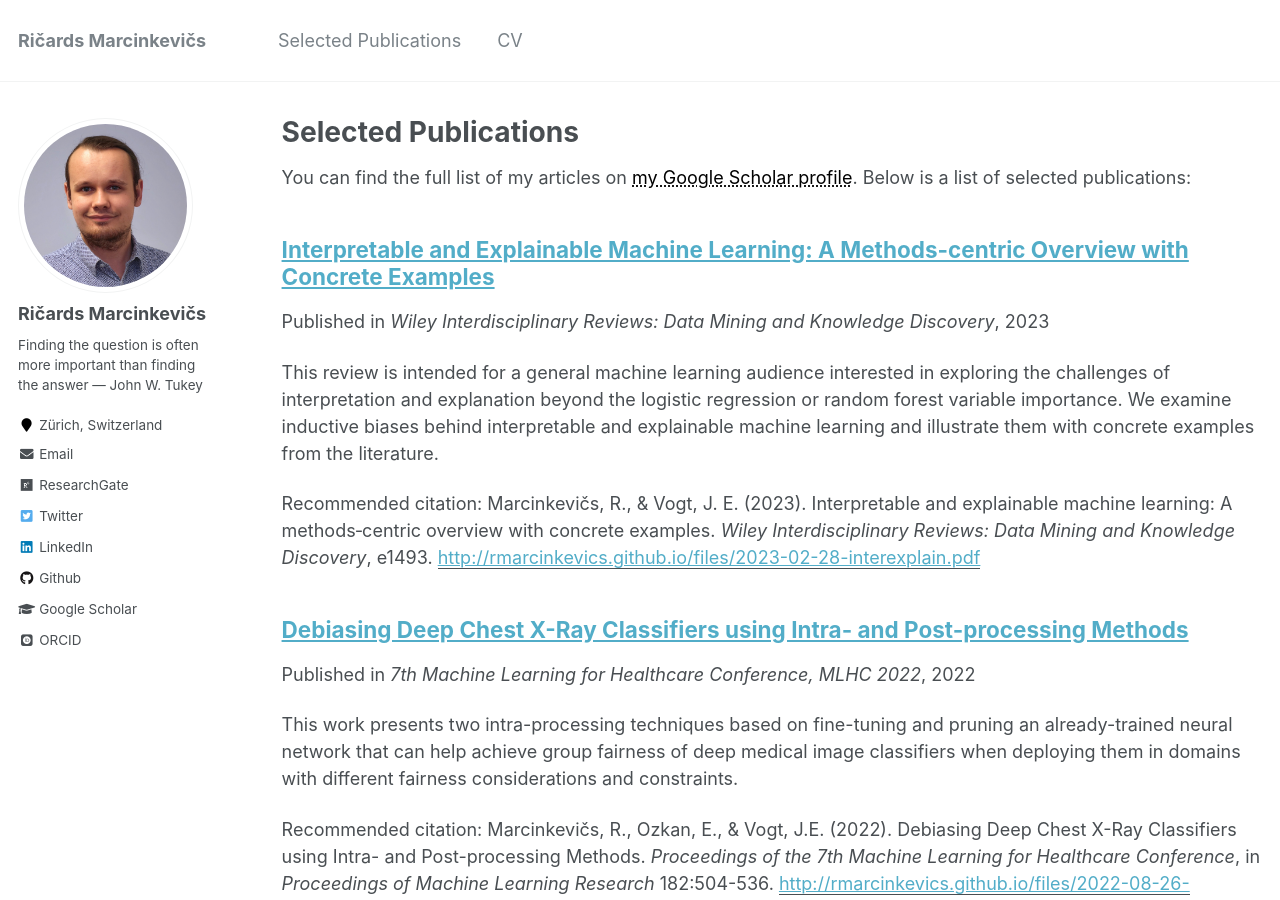
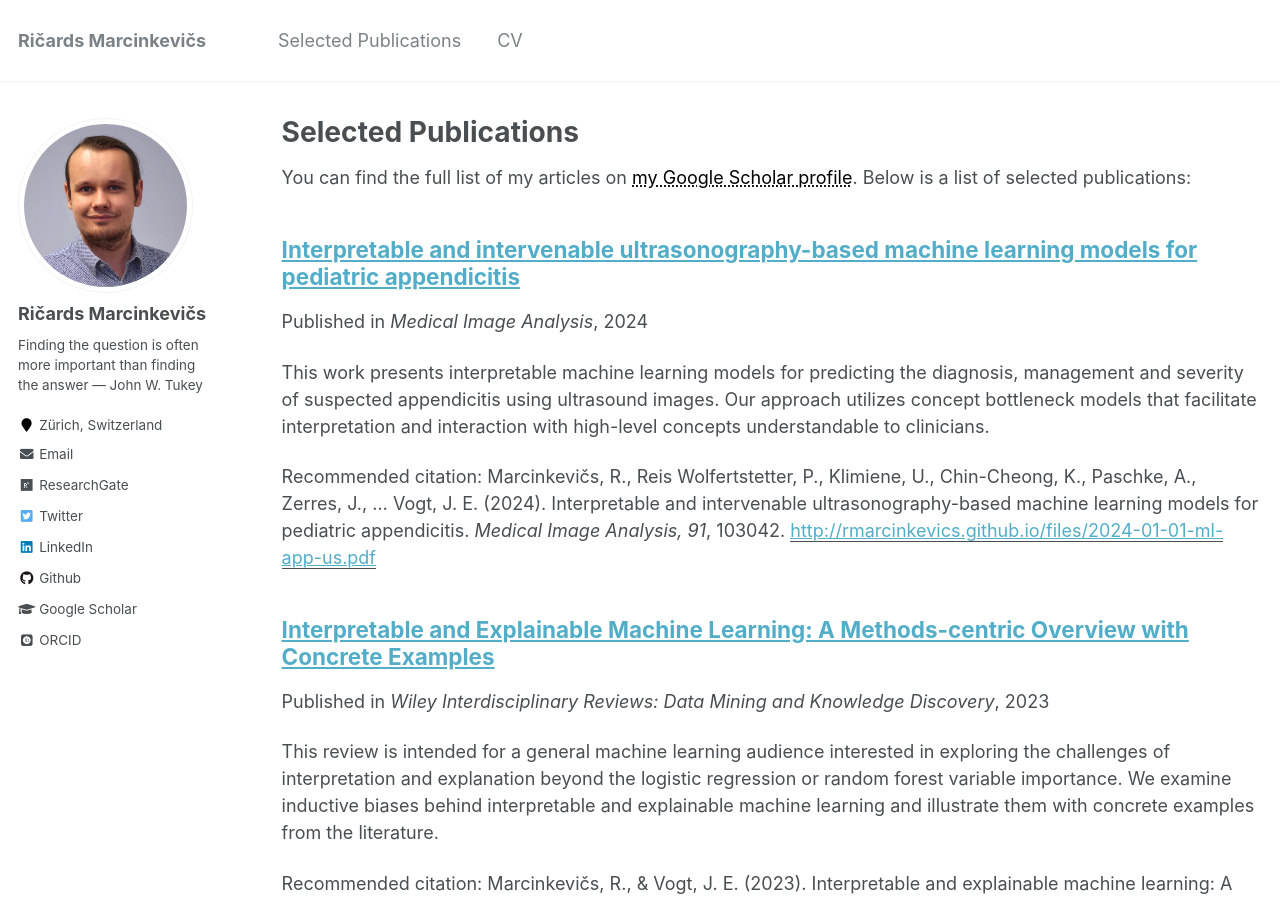
Before and after one commit to rmarcinkevics/rmarcinkevics.github.io, a Jekyll site: the page built from _pages/publications.md, in a window 1280 px wide and 900 px high. Built offline with Jekyll 4.4.1, drawn with Linux system fonts in a browser that asks for light colours; some web fonts are replaced.

Commit message:
Update 2024-01-01-ml-app-us.md

```diff
--- a/_publications/2024-01-01-ml-app-us.md
+++ b/_publications/2024-01-01-ml-app-us.md
@@ -1 +1,13 @@
-TODO
+---
+title: "Interpretable and intervenable ultrasonography-based machine learning models for pediatric appendicitis"
+collection: publications
+permalink: /publication/2024-01-01-ml-app-us
+excerpt: 'This work presents interpretable machine learning models for predicting the diagnosis, management and severity of suspected appendicitis using ultrasound images. Our approach utilizes concept bottleneck models that facilitate interpretation and interaction with high-level concepts understandable to clinicians.'
+date: 2024-01-01
+venue: 'Medical Image Analysis'
+paperurl: 'http://rmarcinkevics.github.io/files/2024-01-01-ml-app-us.pdf'
+citation: 'Marcinkevičs, R., Reis Wolfertstetter, P., Klimiene, U., Chin-Cheong, K., Paschke, A., Zerres, J., … Vogt, J. E. (2024). Interpretable and intervenable ultrasonography-based machine learning models for pediatric appendicitis. <i>Medical Image Analysis, 91</i>, 103042.'
+---
+[Download paper here](http://rmarcinkevics.github.io/files/2024-01-01-ml-app-us.pdf)
+
+Recommended citation: Marcinkevičs, R., Reis Wolfertstetter, P., Klimiene, U., Chin-Cheong, K., Paschke, A., Zerres, J., … Vogt, J. E. (2024). Interpretable and intervenable ultrasonography-based machine learning models for pediatric appendicitis. <i>Medical Image Analysis, 91</i>, 103042.
```
